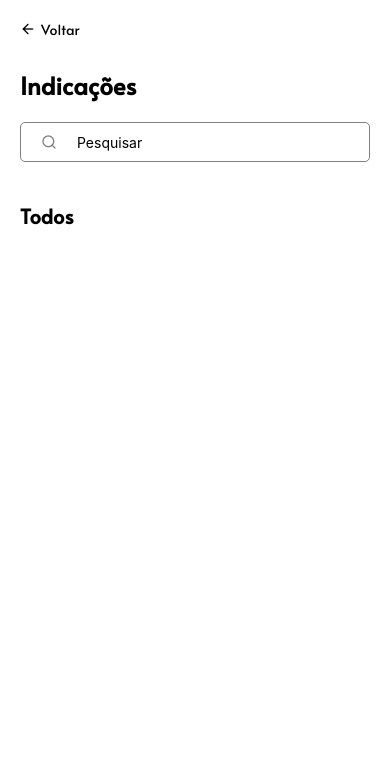
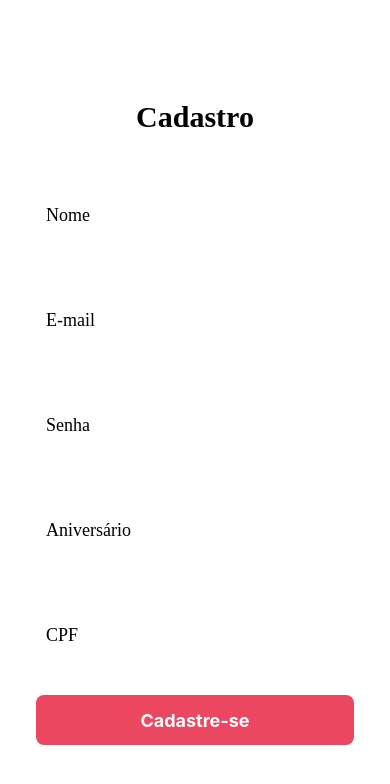
Before and after one commit to ThalisAntunesDaSilva/IndicaMais-app, a React Native app: screen / in a window 390 px wide. Shown: the top 784 px of the page. Built offline with nearby package versions, Linux system fonts and the light colour scheme.

Commit message:
fix: repair screens registration and login

```diff
--- a/src/pages/Home/index.js
+++ b/src/pages/Home/index.js
@@ -6,7 +6,7 @@ import people from "../../assets/people.png"
 import gains from "../../assets/gains.png"
 import { Feather } from "@expo/vector-icons";
 
-export default function App() {
+export default function App({navigation}) {
   return (
     <View style={styles.container}>
 
@@ -29,7 +29,7 @@ export default function App() {
 </View>
 
       <View style={styles.containerButtons}>
-     <TouchableOpacity style={styles.buttonHome}>
+     <TouchableOpacity style={styles.buttonHome}   onPress={() => navigation.navigate("Indications")}>
       <View>
       <Text style={styles.buttonHomeTextTitle}>Indicações</Text>
 
--- a/src/pages/Indications/index.js
+++ b/src/pages/Indications/index.js
@@ -3,7 +3,7 @@ import { View, Text, TouchableOpacity, TextInput, StatusBar, Keyboard, Touchable
 import { Feather } from '@expo/vector-icons';
 import styles from './styles';
 
-const IndicationsList = () => {
+const IndicationsList = ({navigation}) => {
   const [isSearchFocused, setSearchFocused] = useState(false);
 
   const dismissKeyboard = () => {
@@ -20,7 +20,8 @@ const IndicationsList = () => {
       <View style={styles.container}>
         <StatusBar backgroundColor='white' barStyle='dark-content' />
         <View style={styles.header}>
-          <TouchableOpacity style={styles.backButton}>
+          <TouchableOpacity style={styles.backButton}
+          onPress={() => navigation.navigate("Home")}>
             <Feather name='arrow-left' size={16} color='black' />
             <Text style={styles.backText}>Voltar</Text>
           </TouchableOpacity>
--- a/src/pages/LoginScreen/index.js
+++ b/src/pages/LoginScreen/index.js
@@ -3,65 +3,50 @@ import { View, Text, TextInput, TouchableOpacity, TouchableWithoutFeedback, Styl
 import { Feather } from '@expo/vector-icons';
 import styles from "./styles";
 
-export default function App() {
-    return (
-        <View style={styles.container}>
-            <Text style={styles.title}>Login</Text>
-            <LoginForm />
-            <View style={styles.signupContainer}>
-                <Text style={styles.signupText}>Não tem uma conta?</Text>
-                <TouchableOpacity>
-                    <Text style={styles.signupLinkText}>Faça agora</Text>
-                </TouchableOpacity>
-            </View>
-        </View>
-    );
-}
-
-function LoginForm() {
-    const [email, setEmail] = useState('');
-    const [password, setPassword] = useState('');
+export default function LoginScreen({navigation}) {
     const [passwordVisible, setPasswordVisible] = useState(false);
 
-    const handleLogin = () => {
-        console.log('Email:', email);
-        console.log('Password:', password);
-    };
+    return (
 
-    return (
+        <View style={styles.container}>
+        <Text style={styles.title}>Login</Text>
         <View style={styles.form}>
-            <View style={styles.inputContainer}>
+
                 <Text style={styles.inputLabel}>E-mail</Text>
                 <TextInput
-                    style={[styles.input, styles.inputBackground]}
+                    style={styles.input}
                     placeholder="Digite seu e-mail"
-                    onChangeText={(text) => setEmail(text)}
-                    value={email}
                 />
-            </View>
-            <View style={styles.inputContainer}>
-                <Text style={styles.inputLabel}>Senha</Text>
-                <View style={[styles.passwordInputWrapper, styles.inputBackground]}>
+             <Text style={styles.inputLabel}>Senha</Text>
+
                     <TextInput
-                        style={[styles.passwordInput, styles.inputBackground]}
+                        style={styles.input}
                         placeholder="Digite sua senha"
-                        secureTextEntry={!passwordVisible}
-                        onChangeText={(text) => setPassword(text)}
-                        value={password}
-                    />
-                    <TouchableWithoutFeedback onPress={() => setPasswordVisible(!passwordVisible)}>
+                     >
+                          <TouchableWithoutFeedback onPress={() => setPasswordVisible(!passwordVisible)}>
                         <Feather name={passwordVisible ? 'eye-off' : 'eye'} size={24} color="gray" />
                     </TouchableWithoutFeedback>
-                </View>
-            </View>
-            <View style={styles.loginButtonContainer}>
+                     </TextInput>
+
+
+
+
+
                 <TouchableOpacity
                     style={styles.loginButton}
-                    onPress={handleLogin}
+                    onPress={() => navigation.navigate("Home")}
                 >
                     <Text style={styles.loginButtonText}>Login</Text>
                 </TouchableOpacity>
             </View>
+
+
+        <View style={styles.signupContainer}>
+            <Text style={styles.signupText}>Não tem uma conta?</Text>
+            <TouchableOpacity>
+                <Text style={styles.signupLinkText}>Faça agora</Text>
+            </TouchableOpacity>
         </View>
-
-    );}
+        </View>
+    );
+    }
--- a/src/pages/LoginScreen/styles.js
+++ b/src/pages/LoginScreen/styles.js
@@ -3,10 +3,14 @@ import { StyleSheet } from "react-native";
 export default StyleSheet.create({
 
     container: {
-        flex: 1,
+        display: 'flex',
+        flexDirection: 'column',
         justifyContent: 'center',
         alignItems: 'center',
         padding: 20,
+
+        width: '100%',
+        height: '100%',
     },
     title: {
         fontSize: 28,
@@ -15,6 +19,13 @@ export default StyleSheet.create({
     },
     form: {
         width: '100%',
+
+        height: 400,
+
+        display: 'flex',
+        flexDirection: 'column',
+        alignItems: 'center',
+        justifyContent: 'center',
     },
     input: {
         width: '100%',
@@ -23,6 +34,8 @@ export default StyleSheet.create({
         borderWidth: 1,
         marginBottom: 10,
         paddingHorizontal: 10,
+        backgroundColor: 'white',
+        borderRadius: 10,
     },
     signupContainer: {
         marginTop: 20,
@@ -87,12 +100,14 @@ export default StyleSheet.create({
         marginBottom: 5,
         textAlign: 'left',
         color: '#A7A6A5',
+        width: '100%',
       },
       loginButtonContainer: {
         marginTop: 270,
         alignItems: 'center',
       },
       loginButton: {
+        marginTop: 40,
         width: '60%',
         paddingVertical: 15,
         paddingHorizontal: 30,
--- a/src/pages/Register/index.js
+++ b/src/pages/Register/index.js
@@ -2,6 +2,7 @@ import { StatusBar } from "expo-status-bar";
 import {
   Button,
   StyleSheet,
+  FlatList,
   Text,
   TextInput,
   TouchableOpacity,
@@ -9,13 +10,24 @@ import {
 } from "react-native";
 import styles from "./styles.js"
 
+const DATA = [
+  { id: '1', text: 'Item 1' },
+];
 
-export default function App() {
+export default function App({navigation}) {
   return (
+
+
     <View style={styles.container}>
       <Text style={styles.title}>Cadastro</Text>
+      <FlatList
+        data={(DATA)}
+        style={styles.listFormRegister}
+        keyExtractor={(item) => item.id}
+        renderItem={({ item }) => (
+          <View style={{ padding: 16 }}>
 
-      <TextInput
+            <TextInput
         style={styles.input}
         placeholder="Nome"
         placeholderTextColor="black"
@@ -42,9 +54,15 @@ export default function App() {
         placeholderTextColor="black"
       />
 
-      <TouchableOpacity style={styles.button}>
+      <TouchableOpacity style={styles.buttonRegister} onPress={() => navigation.navigate("LoginScreen")}>
         <Text style={styles.buttonText}>Cadastre-se</Text>
       </TouchableOpacity>
+          </View>
+        )}
+      />
+
+
+
 
       <StatusBar style="auto" />
     </View>
--- a/src/pages/Register/styles.js
+++ b/src/pages/Register/styles.js
@@ -34,12 +34,16 @@ export default StyleSheet.create({
         color: "black",
         fontFamily: "Alata",
       },
-      button: {
+      buttonRegister: {
         backgroundColor: "#ec4760",
-        paddingVertical: 12,
-        paddingHorizontal: 40,
         borderRadius: 8,
-        fontFamily: "Alata",
+        fontFamily: "Alata-Regular",
+        height: 50,
+        display: 'flex',
+        flexDirection: "column",
+
+        alignItems: "center",
+        justifyContent: "center",
       },
       buttonText: {
         color: "white",
@@ -47,5 +51,8 @@ export default StyleSheet.create({
         fontSize: 18,
         borderRadius: 15,
       },
+      listFormRegister:{
+        width: "100%",
+      }
 
 })
--- a/src/routes.js
+++ b/src/routes.js
@@ -11,10 +11,10 @@ export default function Routes() {
     return (
       <NavigationContainer>
       <Stack.Navigator screenOptions={{ headerShown: false }}>
+      <Stack.Screen name="Register" component={Register} />
+      <Stack.Screen name="LoginScreen" component={LoginScreen} />
       <Stack.Screen name="Indications" component={Indications} />
-          <Stack.Screen name="LoginScreen" component={LoginScreen} />
-        <Stack.Screen name="Home" component={Home} />
-        <Stack.Screen name="Register" component={Register} />
+      <Stack.Screen name="Home" component={Home} />
         </Stack.Navigator>
     </NavigationContainer>
   );
```
